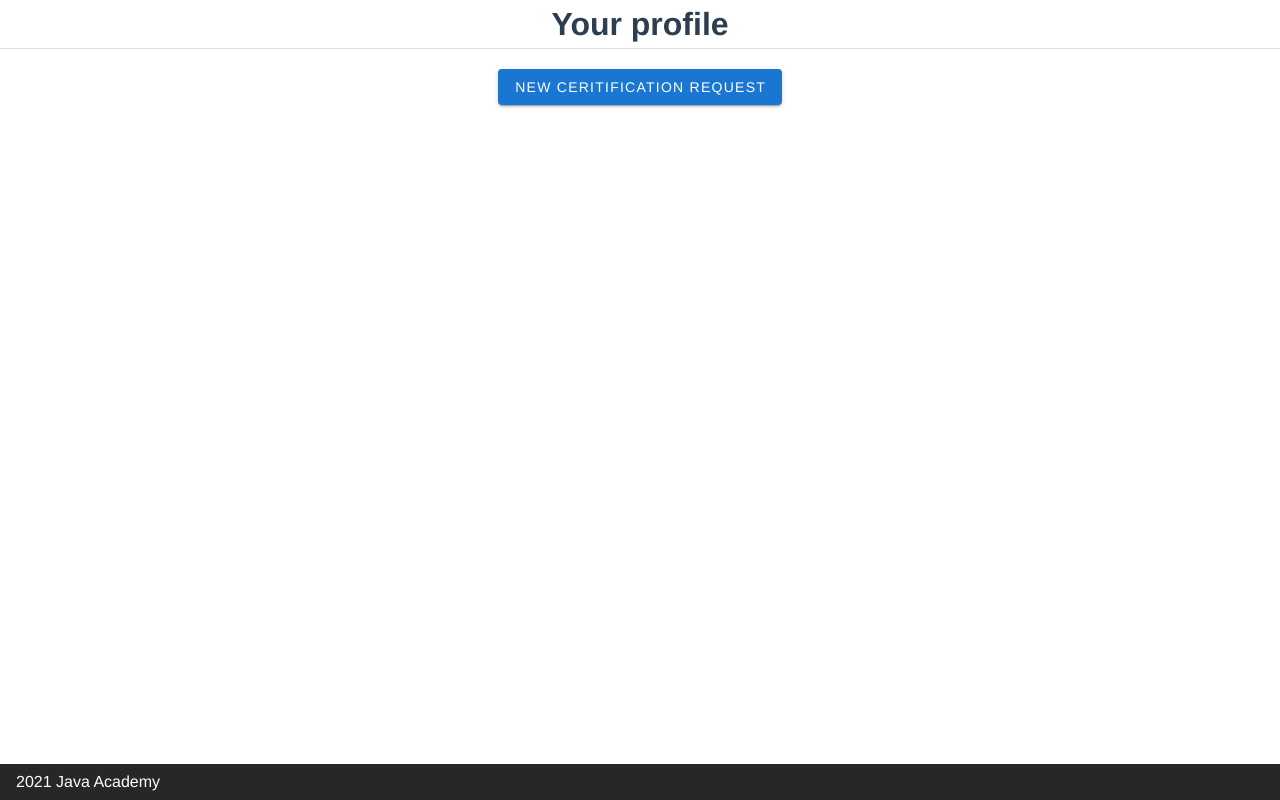
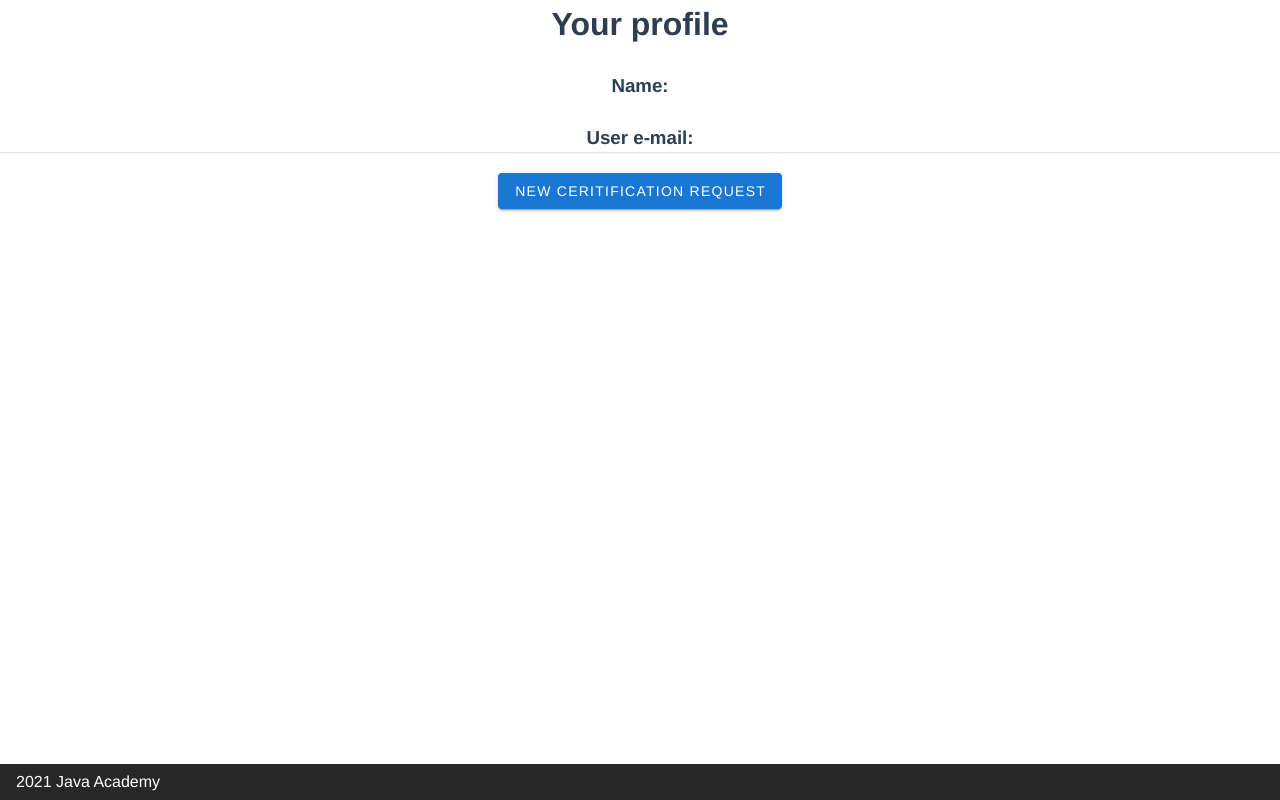
Before and after one commit to main659/CertifiedClassics, a Vue app in the folder Certifications-Frontend-Service-session2/: page /profile in a window 1280 px wide. Built offline with nearby package versions, Linux system fonts and the light colour scheme; no server answers; the HTML template or start-up script is replaced by a standard one.

Commit message:
added info to profile page, tried resolving problem with .gitignore

```diff
--- a/Certifications-Frontend-Service-session2/src/store/index.ts
+++ b/Certifications-Frontend-Service-session2/src/store/index.ts
@@ -3,6 +3,7 @@ import Vuex from "vuex";
 import router from "../router/index";
 import axios from "axios";
 import qs from "qs";
+import { config } from "vue/types/umd";
 
 Vue.use(Vuex);
 
@@ -231,7 +232,7 @@ export default new Vuex.Store({
       };
 
       try {
-        const { data } = await axios.post(url, certificationRequest);
+        const { data } = await axios.post(url, certificationRequest, config);
         const response = await axios.get(urlMail, config);
         console.log(data);
         console.log(response);
@@ -240,6 +241,5 @@ export default new Vuex.Store({
       }
     }
   },
-
   modules: {}
 });
--- a/Certifications-Frontend-Service-session2/src/views/Profile.vue
+++ b/Certifications-Frontend-Service-session2/src/views/Profile.vue
@@ -3,6 +3,16 @@
     <v-row>
       <v-col cols="12">
         <h1>Your profile</h1>
+      </v-col>
+    </v-row>
+    <v-row>
+      <v-col cols="12">
+        <h3>Name: {{userInfo.name}} {{userInfo.surname}}</h3>
+      </v-col>
+    </v-row>
+    <v-row>
+      <v-col cols="12">
+        <h3>User e-mail: {{userInfo.email}}</h3>
       </v-col>
     </v-row>
     <v-divider />
@@ -96,7 +106,6 @@ export default Vue.extend({
   },
   methods: {
     async getUsers() {
-      console.log(localStorage.getItem("auth_token"));
       const config = {
         headers: {
           'Content-Type': 'application/json',
@@ -105,7 +114,7 @@ export default Vue.extend({
       };
       const { data } = await axios.get("http://localhost:8080/getuser", config);
       console.log(data);
-      // this.getUsers = data._embedded;
+      this.userInfo = data;
     },
     closeNewCertificationDialog() {
       this.newCertificationDialog = false;
```
Also changed, not shown: 1 other file (tests, documents, lock files or other folders).
